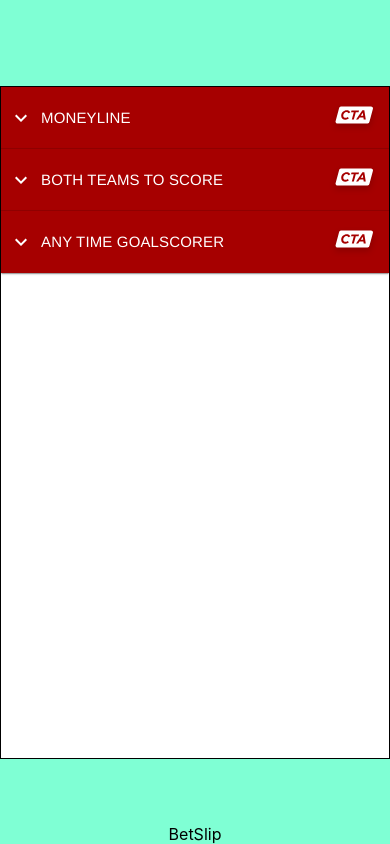
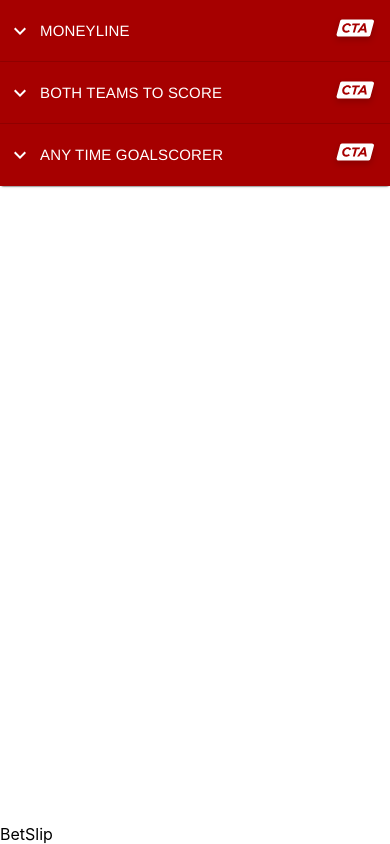
Before and after one commit to orioch/BetSlip, a React (Create React App) app: page / in a window 390 px wide. Built offline with nearby package versions, Linux system fonts and the light colour scheme.

Commit message:
make the site responsive for mobile

```diff
--- a/src/App.js
+++ b/src/App.js
@@ -1,12 +1,14 @@
 import MarketSelection from "./pages/MarketSelection";
 import "./css/app.css";
 import BetSlip from "./components/Betslip/BetSlip";
+import React from "react";
 
 function App() {
   return (
-    <div className="app">
+    <React.Fragment>
       <MarketSelection />
-    </div>
+      <BetSlip />
+    </React.Fragment>
   );
 }
 
--- a/src/css/marketSelection.css
+++ b/src/css/marketSelection.css
@@ -1,13 +1,5 @@
 .market-selection {
-  width: 428px;
-  height: 671px;
-  background: #ffffff;
-  border: 1px solid black;
-  display: flex;
-  flex-direction: column;
-  justify-content: flex-start;
-  align-items: center;
-  overflow: scroll;
+  margin-bottom: 62.46px;
 }
 
 .market-accordion {
--- a/src/pages/MarketSelection.jsx
+++ b/src/pages/MarketSelection.jsx
@@ -47,7 +47,6 @@ export default function MarketSelection() {
       {data.map((accordion, index) => (
         <MarketAccordion key={index} {...accordion} />
       ))}
-      <BetSlip />
     </div>
   );
 }
```
